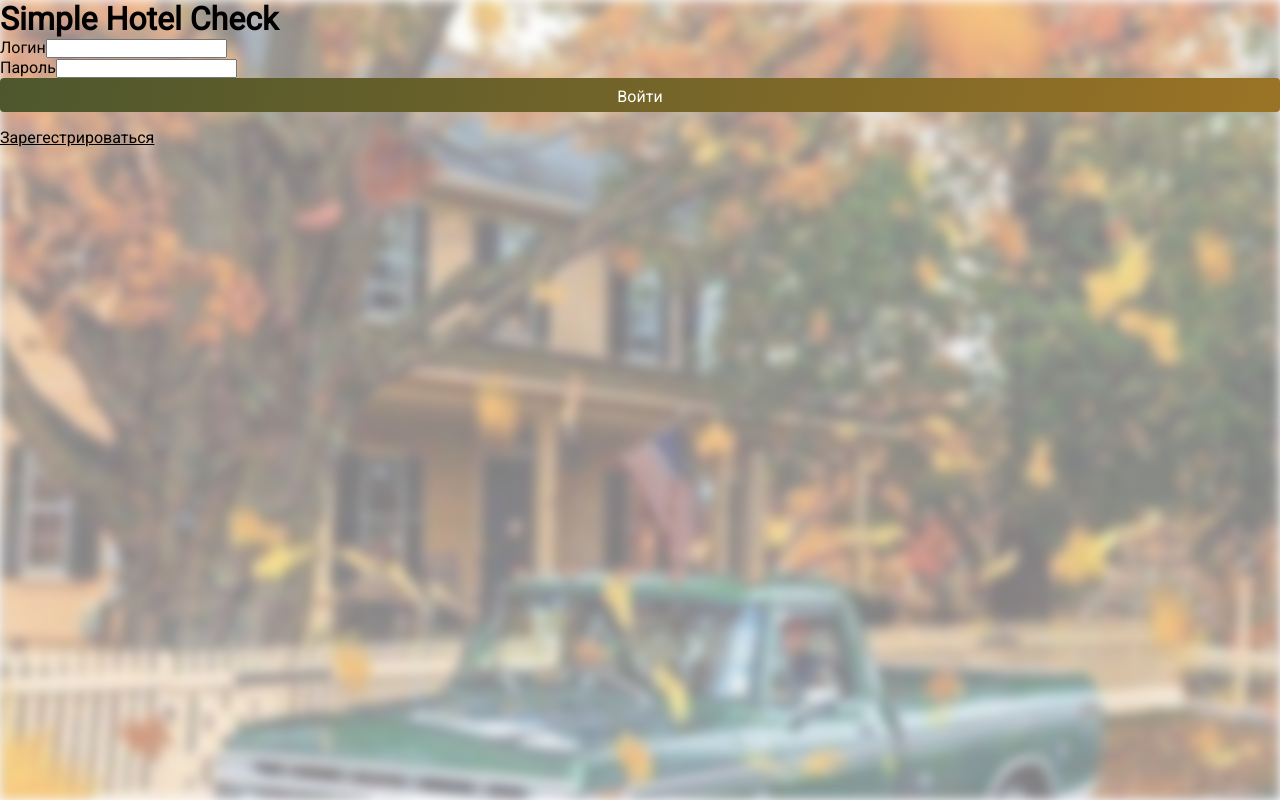
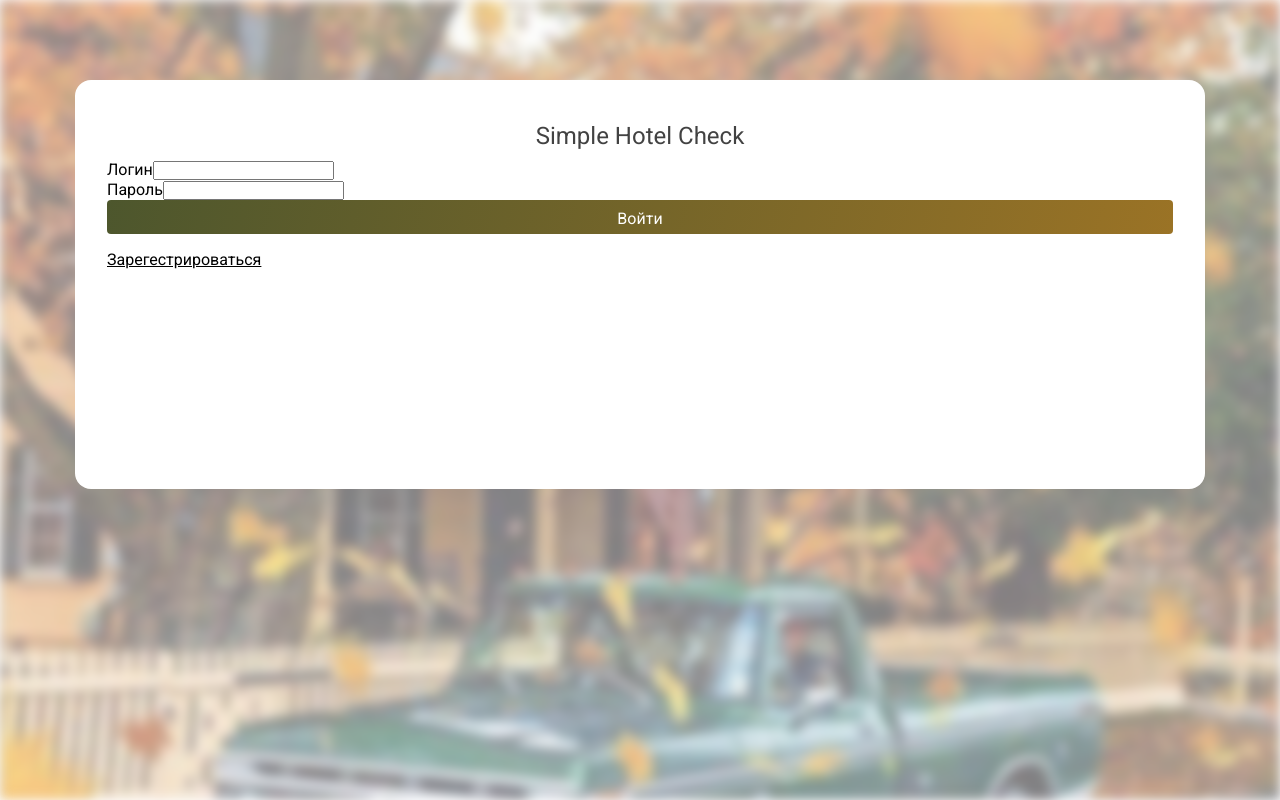
Before and after one commit to egorova-sofya/hotel-check, a React (Create React App) app: page / in a window 1280 px wide. Built offline with nearby package versions, Linux system fonts and the light colour scheme.

Commit message:
added title component and fixed login validation

```diff
--- a/package.json
+++ b/package.json
@@ -7,6 +7,7 @@
     "@testing-library/react": "^12.1.4",
     "@testing-library/user-event": "^13.5.0",
     "axios": "^0.26.1",
+    "classnames": "^2.3.1",
     "formik": "^2.2.9",
     "react": "^18.0.0",
     "react-dom": "^18.0.0",
--- a/src/App.css
+++ b/src/App.css
@@ -29,10 +29,11 @@ input[type="radio"].visually-hidden {
   --red: #e55858;
   --green: #41522e;
   --yellow: #cdbc1e;
+  --black: #424242;
 }
 
 .is-invalid {
-  font-family: "Gotham Pro Bold", sans-serif;
+  font-family: "Roboto", sans-serif;
   font-weight: 700;
   color: var(--red);
 }
--- a/src/components/Authorisation/LoginForm/LoginForm.js
+++ b/src/components/Authorisation/LoginForm/LoginForm.js
@@ -1,25 +1,27 @@
 import { ErrorMessage, Field, Form, Formik } from "formik";
-import React, { useEffect } from "react";
+import React from "react";
 import s from "./LoginForm.module.css";
-import { useDispatch, useSelector } from "react-redux";
 import { Link } from "react-router-dom";
 import Button from "../../Button/Button";
 import * as yup from "yup";
+import Title from "../../Title/Title";
 
 const LoginForm = ({ title }) => {
-  const state = useSelector((state) => state);
-  const registrationInfoReducer = state.registrationInfoReducer;
-  const authReducer = state.authReducer;
-  const dispatch = useDispatch();
-
   const initialValues = {
     login: "",
     password: "",
   };
 
   const validationSchema = yup.object({
-    login: yup.string().email().required("Введите логин"),
-    password: yup.string().min(8).required("Введите пароль"),
+    login: yup
+      .string()
+      .email("Введите корректный Email")
+      .required("Введите email"),
+    password: yup
+      .string()
+      .min(8, "Пароль должен содержать минимум 8 знаков")
+      .required("Введите пароль")
+      .matches(/^[a-zA-Z0-9_]+$/, "Пароль не должен содержать кириллицу"),
   });
 
   const onSubmit = (values, onSubmitProps) => {
@@ -31,7 +33,7 @@ const LoginForm = ({ title }) => {
 
   return (
     <>
-      <h1>Simple Hotel Check</h1>
+      <Title>Simple Hotel Check</Title>
       <Formik
         initialValues={initialValues}
         validationSchema={validationSchema}
@@ -39,7 +41,7 @@ const LoginForm = ({ title }) => {
         validateOnMount
         enableReinitialize
       >
-        {({ touched, errors, handleChange, values }) => {
+        {({ touched, errors }) => {
           return (
             <Form>
               <div className={s.container}>
--- /dev/null
+++ b/src/components/Title/Title.js
@@ -0,0 +1,23 @@
+import React from "react";
+import s from "./Title.module.css";
+import cn from "classnames";
+
+const Title = ({ children, size = "m", weight = "medium" }) => {
+  return (
+    <>
+      <h1
+        className={cn(s.title, {
+          [s.large]: size === "l",
+          [s.medium]: size === "m",
+          [s.small]: size === "s",
+          [s.medium]: weight === "medium",
+          [s.bold]: weight === "bold",
+        })}
+      >
+        {children}
+      </h1>
+    </>
+  );
+};
+
+export default Title;
--- /dev/null
+++ b/src/components/Title/Title.module.css
@@ -0,0 +1,49 @@
+.title {
+  text-align: center;
+  margin: 0;
+  padding: 0;
+  font-family: "Roboto", sans-serif;
+
+  font-style: normal;
+  color: var(--black);
+}
+
+.medium {
+  font-weight: 500;
+}
+
+.bold {
+  font-weight: 700;
+}
+
+.large {
+  font-size: 40px;
+  line-height: 80px;
+}
+
+.medium {
+  font-size: 24px;
+  line-height: 48px;
+}
+
+.small {
+  font-size: 20px;
+  line-height: 40px;
+}
+
+@media screen and (max-width: 768px) {
+  .large {
+    font-size: 30px;
+    line-height: 60px;
+  }
+
+  .medium {
+    font-size: 20px;
+    line-height: 40px;
+  }
+
+  .small {
+    font-size: 18px;
+    line-height: 36px;
+  }
+}
--- /dev/null
+++ b/src/hoc/Layouts/MainLayout/MainLayout.module.css
@@ -0,0 +1,6 @@
+.container {
+  max-width: 1170px;
+  margin: 0 auto;
+  margin-bottom: 55px;
+  padding: 0 20px;
+}
--- /dev/null
+++ b/src/hoc/Layouts/ModalLayout/ModalLayout.js
@@ -0,0 +1,22 @@
+import React from "react";
+import s from "./ModalLayout.module.css";
+
+const ModalLayout = ({ children }) => {
+  return (
+    <div className={s.wrapper}>
+      <main className={s.container}>
+        <div className={s.modal}>{children}</div>
+      </main>
+    </div>
+  );
+};
+
+export const withModalLayout = (Component) => {
+  return function withLayoutComponent(props) {
+    return (
+      <ModalLayout>
+        <Component {...props} />
+      </ModalLayout>
+    );
+  };
+};
--- /dev/null
+++ b/src/hoc/Layouts/ModalLayout/ModalLayout.module.css
@@ -0,0 +1,21 @@
+.container {
+  max-width: 1170px;
+  margin: 0 auto;
+  margin-bottom: 55px;
+  padding: 0 20px;
+}
+
+.modal {
+  margin: 0 auto;
+  margin-top: 5rem;
+  display: flex;
+  flex-direction: column;
+  gap: 2rem;
+  justify-content: flex-start;
+  gap: 1.5rem;
+  padding: 32px;
+  background-color: #fff;
+  max-width: 382;
+  height: 409px;
+  border-radius: 16px;
+}
--- a/src/pages/AuthorisationPage/LoginPage/LoginPage.js
+++ b/src/pages/AuthorisationPage/LoginPage/LoginPage.js
@@ -1,5 +1,6 @@
 import React from "react";
 import LoginForm from "../../../components/Authorisation/LoginForm/LoginForm";
+import { withModalLayout } from "../../../hoc/Layouts/ModalLayout/ModalLayout";
 import s from "./LoginPage.module.css";
 
 const LoginPage = () => {
@@ -10,4 +11,4 @@ const LoginPage = () => {
   );
 };
 
-export default LoginPage;
+export default withModalLayout(LoginPage);
```
Also changed, not shown: src/hoc/Layouts/MainLayout/MainLayout.js (added, +26 -0 lines), 1 other file (tests, documents, lock files or other folders).
